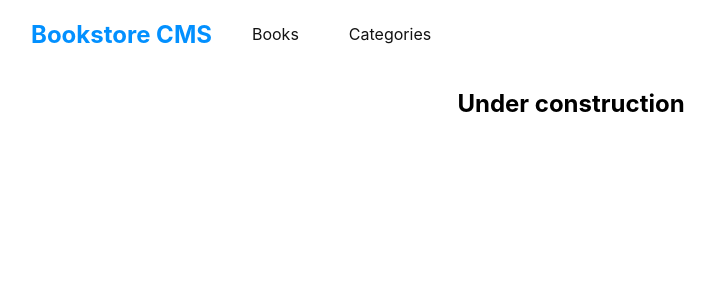
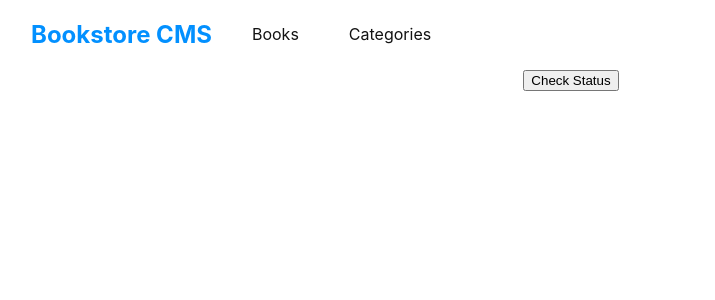
Before and after one commit to Abe1able/React-Bookstore, a React (Create React App) app: page /categories in a window 1280 px wide. Shown: the top 300 px of the page, without its empty margins (69-784 px from the left). Built offline with nearby package versions, Linux system fonts and the light colour scheme.

Commit message:
Add check_status button according to review

```diff
--- a/src/components/Categories.js
+++ b/src/components/Categories.js
@@ -2,7 +2,7 @@ import React from 'react';
 
 const Categories = () => (
   <div>
-    <h2>Under construction</h2>
+    <button type="button">Check Status</button>
   </div>
 );
 export default Categories;
```
